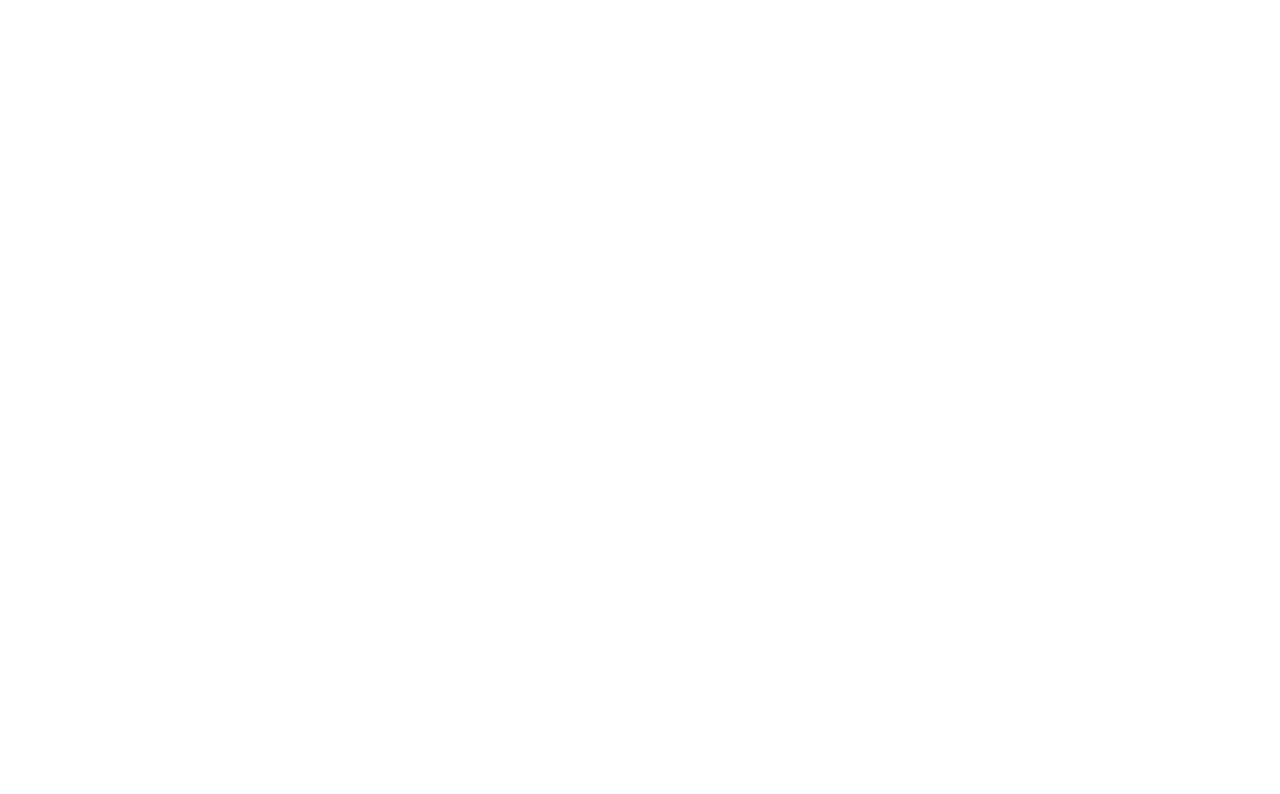
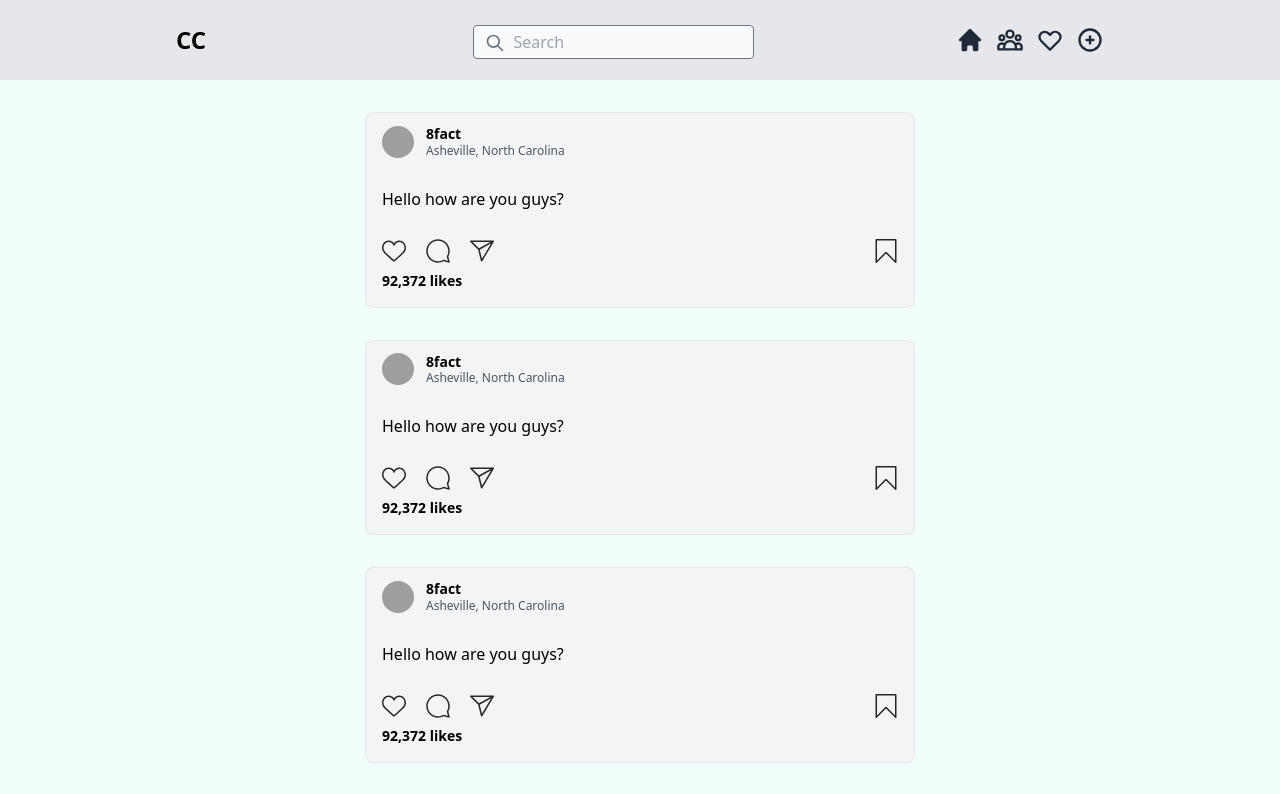
Before and after one commit to dewansh16/college_community, a React (Create React App) app in the folder cc-frontend/: page / in a window 1280 px wide. Shown: the top 794 px of the page. Built offline with nearby package versions, Linux system fonts and the light colour scheme; grey boxes are pictures that could not be loaded; the HTML template or start-up script is replaced by a standard one.

Commit message:
navbar and posts

```diff
--- a/cc-frontend/package.json
+++ b/cc-frontend/package.json
@@ -3,6 +3,7 @@
   "version": "0.1.0",
   "private": true,
   "dependencies": {
+    "@heroicons/react": "^1.0.6",
     "@testing-library/jest-dom": "^5.16.4",
     "@testing-library/react": "^13.1.1",
     "@testing-library/user-event": "^13.5.0",
--- a/cc-frontend/src/App.js
+++ b/cc-frontend/src/App.js
@@ -1,10 +1,20 @@
+import Navbar from './components/Navbar'
+import Post from './components/Post'
 
 function App() {
   return (
-    <>
-
-    </>
-  );
+    <div className='bg-teal-50'>
+      <Navbar />
+      <div className="pt-24 flex flex-col items-center">
+        <Post />
+        <Post />
+        <Post />
+        <Post />
+        <Post />
+        <Post />
+      </div>
+    </div>
+  )
 }
 
-export default App;
+export default App
--- /dev/null
+++ b/cc-frontend/src/components/Navbar.js
@@ -0,0 +1,55 @@
+import React from 'react'
+import {
+  SearchIcon,
+  PlusCircleIcon,
+  UserGroupIcon,
+  HeartIcon,
+  PaperAirplaneIcon,
+  MenuIcon,
+} from '@heroicons/react/outline'
+import { HomeIcon } from '@heroicons/react/solid'
+
+function Navbar() {
+  return (
+    <div className="h-20 fixed w-full bg-gray-200 ">
+      <div className="md:w-4/5  mx-auto items-center justify-between px-12 flex h-full">
+          {/* Logo */}
+          <div className="flex justify-between">
+            <h1 className="text-2xl font-bold">CC</h1>
+          </div>
+          {/* Search Field */}
+          <div className="md:ml-16 hidden md:block max-w-xs">
+            <div className="p-3 mt-1 relative">
+              <div className="absolute pl-6 inset-x-0 flex items-center pointer-events-none">
+                <SearchIcon className="h-5 w-5 mt-2 text-gray-500 " />
+              </div>
+              <input
+                type="text"
+                placeholder="Search"
+                className="px-2 block w-full py-1 pl-10 border rounded bg-gray-50 text-base border-gray-500 focus:border-black focus-visible:ring-0"
+              />
+            </div>
+          </div>
+          {/* Icons */}
+          <div className="flex items-center justify-end space-x-3">
+            <HomeIcon className="navIcons" />
+
+            <UserGroupIcon className="navIcons" />
+            <HeartIcon className="navIcons" />
+            <PlusCircleIcon className="navIcons" />
+            <MenuIcon className="w-6 md:hidden" />
+          </div>
+        </div>
+        {/* <div>
+                <ul className='flex gap-4'>
+                    <li>Home</li>
+                    <li>Post</li>
+                    <li>Profile</li>
+                </ul>
+            </div>
+            <div> */}
+    </div>
+  )
+}
+
+export default Navbar
--- /dev/null
+++ b/cc-frontend/src/components/Post.js
@@ -0,0 +1,56 @@
+import React from 'react'
+
+function Post() {
+  return (
+    <div className=' w-full md:w-auto p-4'>
+      <div class="bg-gray-100 w-full border rounded-lg md:max-w-[700px] md:min-w-[550px]">
+
+        <div class="flex items-center px-4 py-3">
+          <img
+            class="h-8 w-8 rounded-full"
+            src="https://picsum.photos/id/1027/150/150"
+          />
+          <div class="ml-3 ">
+            <span class="text-sm font-semibold antialiased block leading-tight">
+              8fact
+            </span>
+            <span class="text-gray-600 text-xs block">
+              Asheville, North Carolina
+            </span>
+          </div>
+
+        </div>
+        <div className='p-4'>
+              <p>Hello how are you guys?</p>
+          </div>
+
+        {/* <img src="https://picsum.photos/id/244/900/900" /> */}
+        <div class="flex items-center justify-between mx-4 mt-3 mb-2">
+          <div class="flex gap-5">
+            <svg fill="#262626" height="24" viewBox="0 0 48 48" width="24">
+              <path d="M34.6 6.1c5.7 0 10.4 5.2 10.4 11.5 0 6.8-5.9 11-11.5 16S25 41.3 24 41.9c-1.1-.7-4.7-4-9.5-8.3-5.7-5-11.5-9.2-11.5-16C3 11.3 7.7 6.1 13.4 6.1c4.2 0 6.5 2 8.1 4.3 1.9 2.6 2.2 3.9 2.5 3.9.3 0 .6-1.3 2.5-3.9 1.6-2.3 3.9-4.3 8.1-4.3m0-3c-4.5 0-7.9 1.8-10.6 5.6-2.7-3.7-6.1-5.5-10.6-5.5C6 3.1 0 9.6 0 17.6c0 7.3 5.4 12 10.6 16.5.6.5 1.3 1.1 1.9 1.7l2.3 2c4.4 3.9 6.6 5.9 7.6 6.5.5.3 1.1.5 1.6.5.6 0 1.1-.2 1.6-.5 1-.6 2.8-2.2 7.8-6.8l2-1.8c.7-.6 1.3-1.2 2-1.7C42.7 29.6 48 25 48 17.6c0-8-6-14.5-13.4-14.5z"></path>
+            </svg>
+            <svg fill="#262626" height="24" viewBox="0 0 48 48" width="24">
+              <path
+                clip-rule="evenodd"
+                d="M47.5 46.1l-2.8-11c1.8-3.3 2.8-7.1 2.8-11.1C47.5 11 37 .5 24 .5S.5 11 .5 24 11 47.5 24 47.5c4 0 7.8-1 11.1-2.8l11 2.8c.8.2 1.6-.6 1.4-1.4zm-3-22.1c0 4-1 7-2.6 10-.2.4-.3.9-.2 1.4l2.1 8.4-8.3-2.1c-.5-.1-1-.1-1.4.2-1.8 1-5.2 2.6-10 2.6-11.4 0-20.6-9.2-20.6-20.5S12.7 3.5 24 3.5 44.5 12.7 44.5 24z"
+                fill-rule="evenodd"
+              ></path>
+            </svg>
+            <svg fill="#262626" height="24" viewBox="0 0 48 48" width="24">
+              <path d="M47.8 3.8c-.3-.5-.8-.8-1.3-.8h-45C.9 3.1.3 3.5.1 4S0 5.2.4 5.7l15.9 15.6 5.5 22.6c.1.6.6 1 1.2 1.1h.2c.5 0 1-.3 1.3-.7l23.2-39c.4-.4.4-1 .1-1.5zM5.2 6.1h35.5L18 18.7 5.2 6.1zm18.7 33.6l-4.4-18.4L42.4 8.6 23.9 39.7z"></path>
+            </svg>
+          </div>
+          <div class="flex">
+            <svg fill="#262626" height="24" viewBox="0 0 48 48" width="24">
+              <path d="M43.5 48c-.4 0-.8-.2-1.1-.4L24 29 5.6 47.6c-.4.4-1.1.6-1.6.3-.6-.2-1-.8-1-1.4v-45C3 .7 3.7 0 4.5 0h39c.8 0 1.5.7 1.5 1.5v45c0 .6-.4 1.2-.9 1.4-.2.1-.4.1-.6.1zM24 26c.8 0 1.6.3 2.2.9l15.8 16V3H6v39.9l15.8-16c.6-.6 1.4-.9 2.2-.9z"></path>
+            </svg>
+          </div>
+        </div>
+        <div class="font-semibold text-sm mx-4 mt-2 mb-4">92,372 likes</div>
+      </div>
+    </div>
+  )
+}
+
+export default Post
--- a/cc-frontend/src/index.css
+++ b/cc-frontend/src/index.css
@@ -1,3 +1,15 @@
 @tailwind base;
 @tailwind components;
 @tailwind utilities;
+
+@layer components{
+    .toggler-icon {
+        @apply block bg-gray-700 relative duration-300;
+        height: 2px;
+        width: 30px;
+        margin: 6px 0;
+      }
+      .navIcons{
+        @apply w-7 hidden md:inline-flex text-gray-800 hover:scale-[115%] transition-all ease-out duration-100 cursor-pointer
+    }
+}
```
Also changed, not shown: 1 other file (tests, documents, lock files or other folders).
